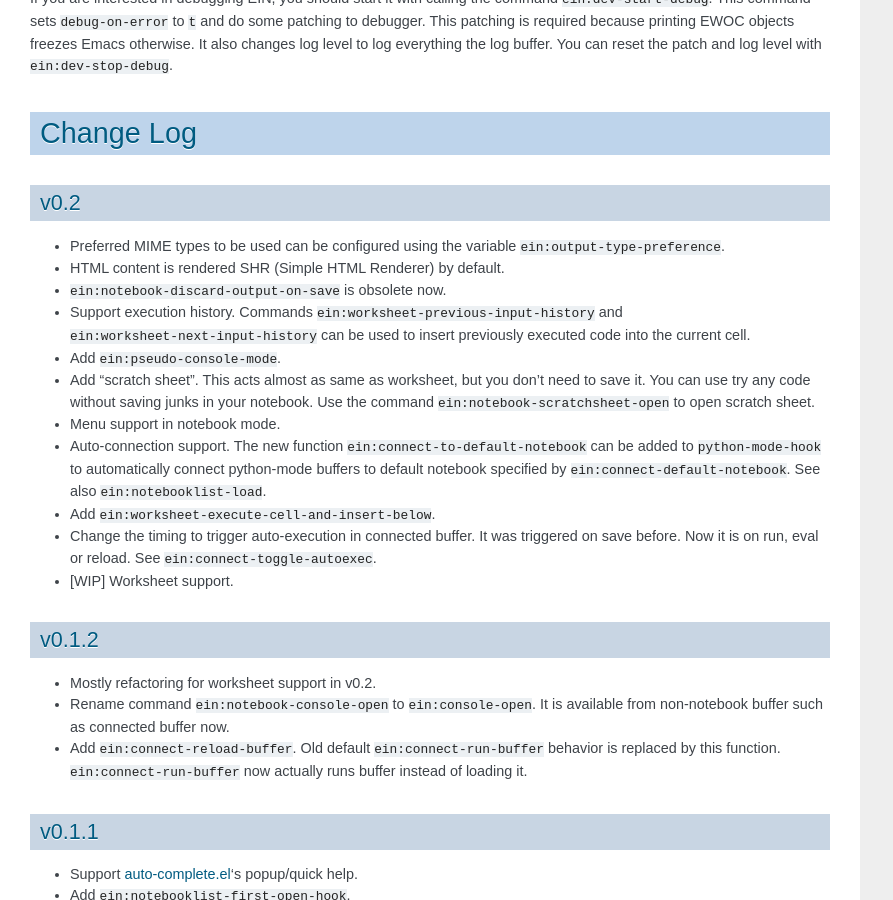
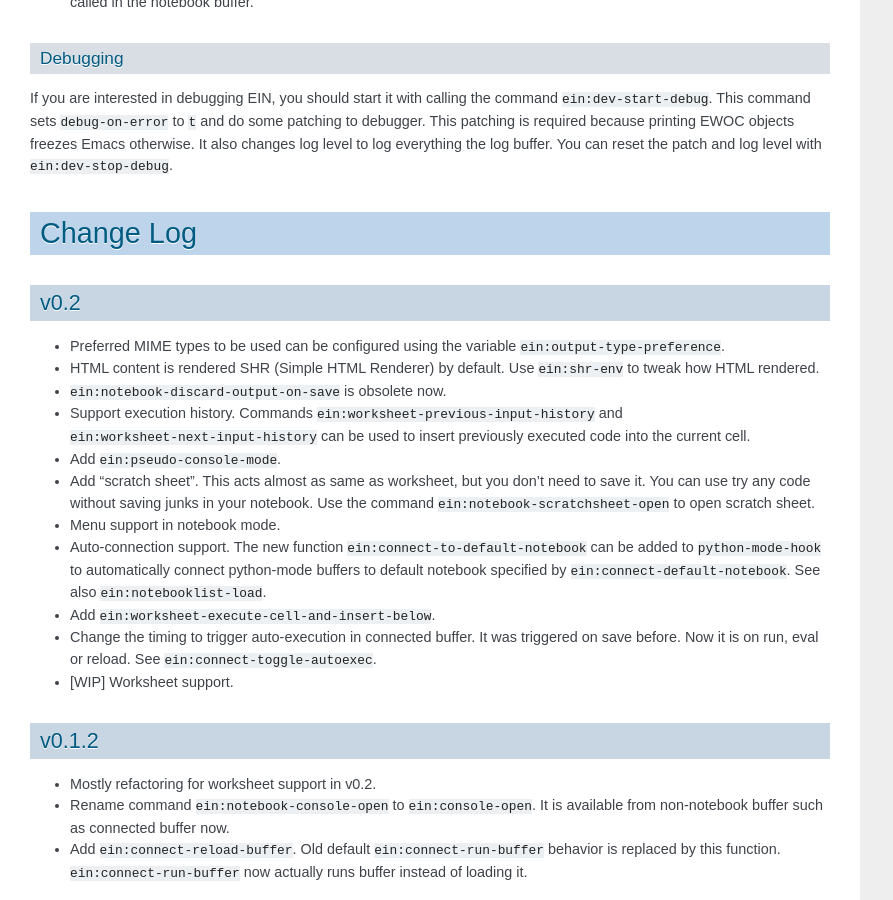
Before and after one commit to millejoh/emacs-ipython-notebook, a Sphinx documentation site: the page built from doc/source/index.rst, in a window 1280 px wide and 900 px high, scrolled down 13563 px. Shown: the whole window, without its empty margins (0-893 px from the left). Built offline with Sphinx 7.4.7, drawn with Linux system fonts in a browser that asks for light colours; cross-references to code outside the pages are shown as plain code.

Commit message:
Document ein:shr-env

```diff
--- a/doc/source/index.rst
+++ b/doc/source/index.rst
@@ -328,6 +328,7 @@
 .. el:variable:: ein:iexec-delay
 .. el:variable:: ein:complete-on-dot
 .. el:variable:: ein:output-type-preference
+.. el:variable:: ein:shr-env
 
 Console
 ^^^^^^^
@@ -501,6 +502,7 @@
 * Preferred MIME types to be used can be configured using the variable
   :el:symbol:`ein:output-type-preference`.
 * HTML content is rendered SHR (Simple HTML Renderer) by default.
+  Use :el:symbol:`ein:shr-env` to tweak how HTML rendered.
 * :el:symbol:`ein:notebook-discard-output-on-save` is obsolete now.
 * Support execution history.  Commands
   :el:symbol:`ein:worksheet-previous-input-history` and
```
Also changed, not shown: 1 other file.
